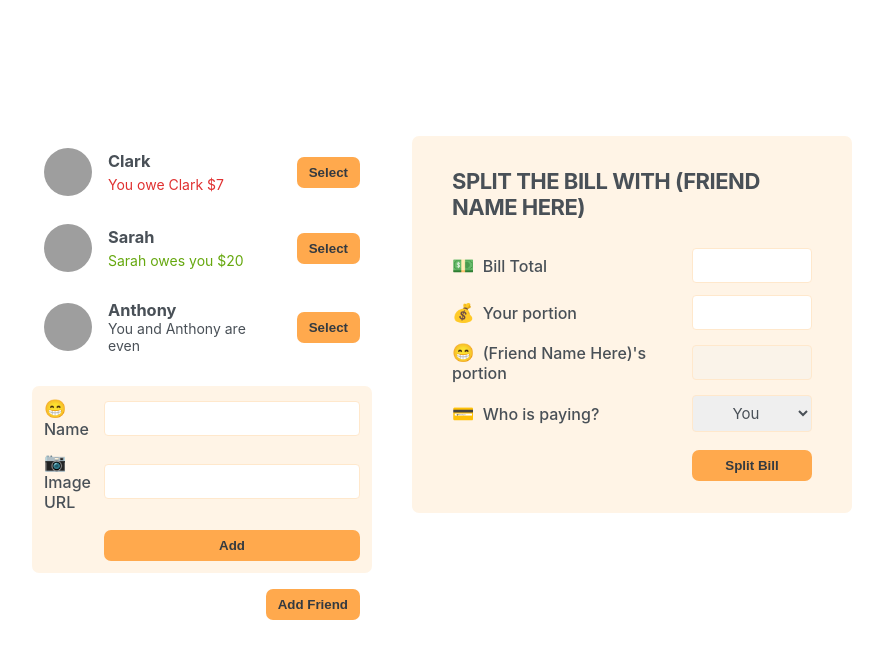
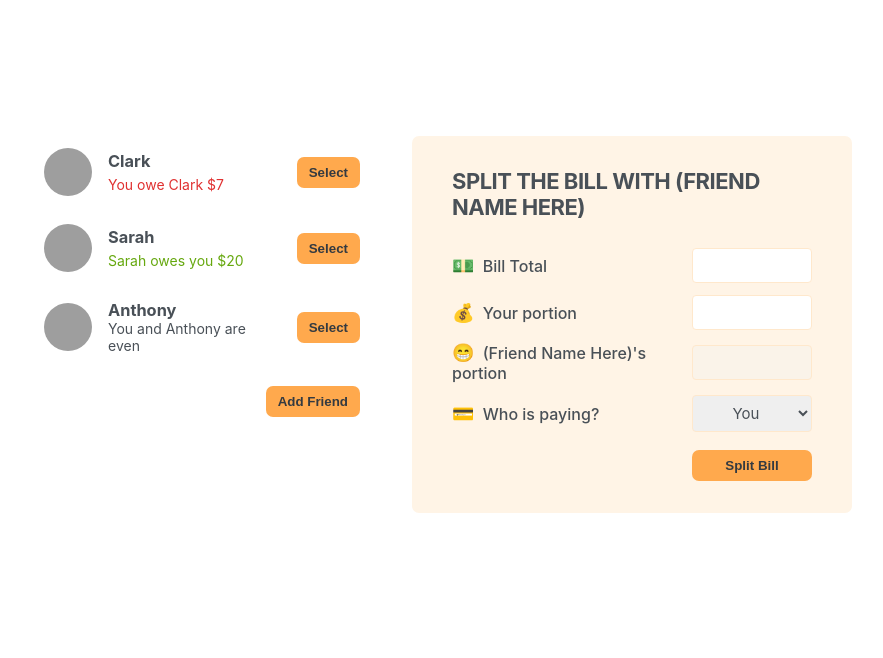
Before and after one commit to Rawgher/Bill-Splitter, a React (Create React App) app: page / in a window 1280 px wide. Shown: the top 658 px of the page, without its empty margins (198-1081 px from the left). Built offline with nearby package versions, Linux system fonts and the light colour scheme; grey boxes are pictures that could not be loaded.

Commit message:
conditionally showing add friend form

```diff
--- a/src/App.js
+++ b/src/App.js
@@ -1,16 +1,23 @@
-import './App.css';
+import { useState } from 'react';
 import AddFriendForm from './components/AddFriendForm';
 import Button from './components/Button';
 import FriendsList from './components/FriendsList';
 import SplitForm from './components/SplitForm';
+import './App.css';
 
 function App() {
+  const [showAddButton, setShowAddButton] = useState(false);
+
+  function handleShowAddForm() {
+    setShowAddButton((show) => !showAddButton);
+  }
+
   return (
     <div className="app">
       <div className="sidebar">
         <FriendsList />
-        <AddFriendForm />
-        <Button>Add Friend</Button>
+        {showAddButton && <AddFriendForm />}
+        <Button onClick={handleShowAddForm}>{showAddButton ? 'Close Form' : 'Add Friend'}</Button>
       </div>
       <SplitForm />
     </div>
--- a/src/components/Button.js
+++ b/src/components/Button.js
@@ -1,3 +1,7 @@
-export default function Button({ children }) {
-  return <button className="button">{children}</button>;
+export default function Button({ onClick, children }) {
+  return (
+    <button className="button" onClick={onClick}>
+      {children}
+    </button>
+  );
 }
```
